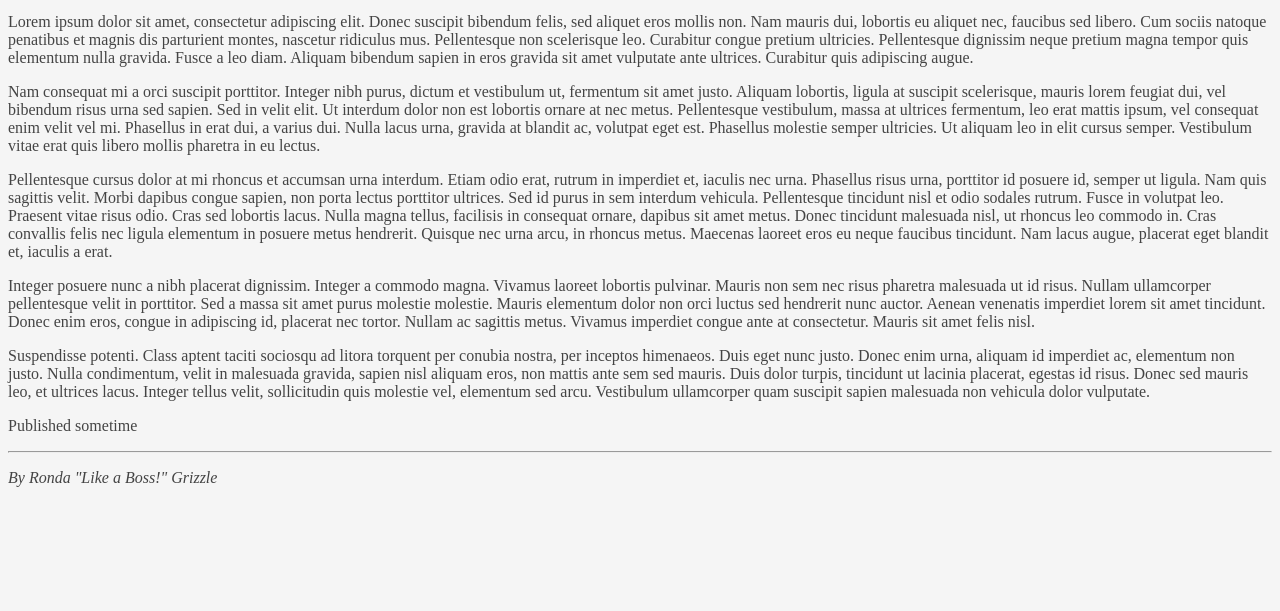
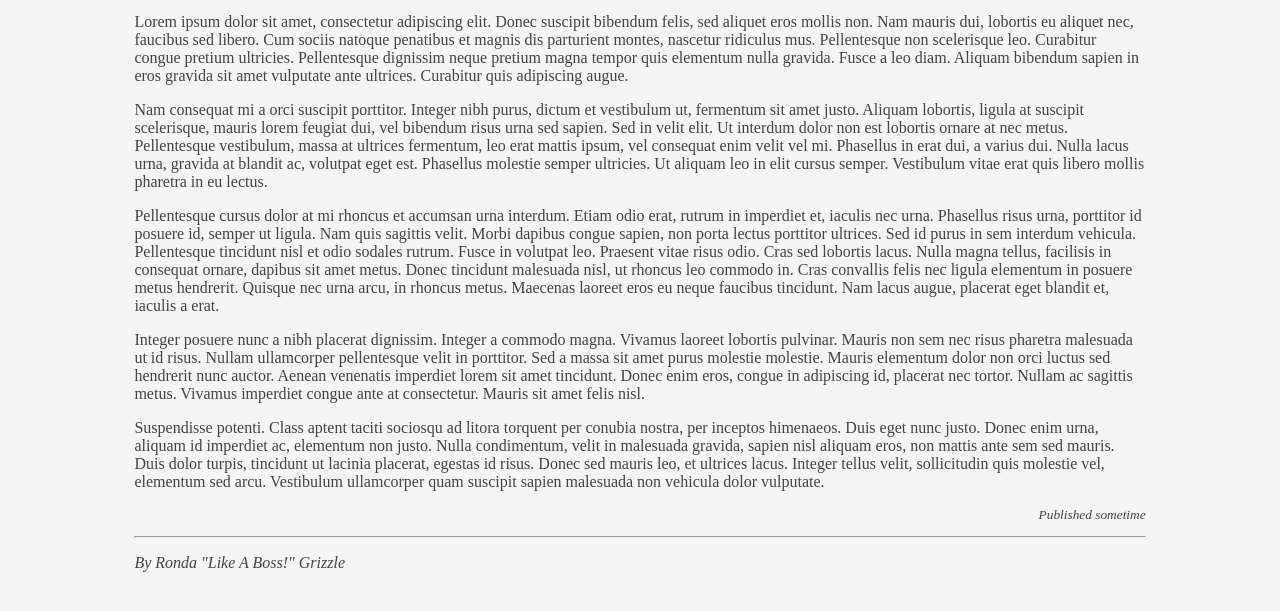
Before and after one commit to rondauva/gitpractice, a plain HTML site: page index.html in a window 1280 px wide. Shown: the part 149-760 px from the top of the page. Drawn offline with Linux system fonts and the light colour scheme; a web font is replaced by a local one.

Commit message:
completing styling, adding margins, wrapping style in a div

```diff
--- a/index.html
+++ b/index.html
@@ -12,6 +12,18 @@
         font-family: 'Montaga', serif;
         color: #444;
       }
+
+      div#content {
+        width: 80%;
+        margin: 11px auto 10px;
+      }
+
+      article footer {
+        text-align: right;
+        font-size: smaller;
+        font-style: italic;
+      }
+
       h1, h2 {
         font-family: 'Montserrate Alternates', sans-serif;
         font-weight: 700;
@@ -23,6 +35,7 @@
     </style>
   </head>
   <body>
+    <div id='content'>
       <header>
         <h1 id="main-title">My Rad Page!</h1>
       </header>
@@ -94,7 +107,8 @@
 
       <hr>
       <footer>
-      <p><em>By Ronda "Like a Boss!" Grizzle</em></p>
+        <p><em>By Ronda "Like A Boss!" Grizzle</em></p>
       </footer>
+    </div>
   </body>
 </html>
```
Lines whose indentation alone changed are shown as unchanged.
